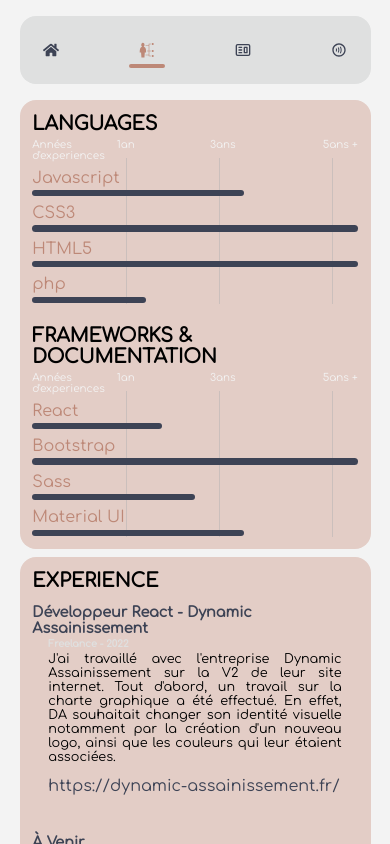
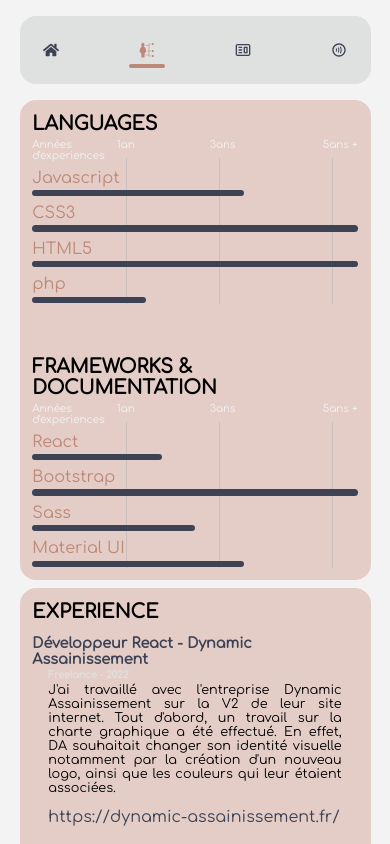
Before and after one commit to Mehdi-Filali/portfolio, a React (Create React App) app: page /web-portfolio/skills in a window 390 px wide. Shown: the top 844 px of the page. Built offline with nearby package versions, Linux system fonts and the light colour scheme.

Commit message:
responsive correction

```diff
--- a/src/styles/pages/_portfolio.scss
+++ b/src/styles/pages/_portfolio.scss
@@ -196,6 +196,7 @@
           {
 
             width: 90% !important;
+            top: 15%;
           }
 
           @keyframes popup {
--- a/src/styles/pages/_skills.scss
+++ b/src/styles/pages/_skills.scss
@@ -11,14 +11,17 @@
         "L E E"
         "O O H";
 
-      .languagesFrameworks, .experience, .otherSkills, .hobbies {
+      .languagesFrameworks,
+      .experience,
+      .otherSkills,
+      .hobbies {
         background: $color-fadeMole;
         border-radius: $radius-square;
         padding: .8rem;
       }
       h3 {
         font-size: 1.4rem;
-        margin-bottom: 1rem;
+        // margin-bottom: 1rem;
         font-family: $font-2;
         // color: $color-fadeMole;
         text-transform: uppercase;
@@ -28,6 +31,7 @@
         grid-area: L;
         margin-bottom: .5rem;
         display: grid;
+        row-gap: 2em;
         grid-template-columns: 1fr;
         grid-template-rows: 1fr 1fr;
         grid-template-areas:
@@ -228,11 +232,6 @@
       min-height: auto;
       height: auto;
 
-      .languagesFrameworks
-      {
-        grid-template-rows: 212px !important;
-      }
-
       h4 {
         font-size: .9rem !important;
       }
@@ -252,18 +251,10 @@
   }
   @media screen and (max-width: 500px){
     .skillsContent {
-      display: grid !important;
+
       grid-template-columns: 1fr !important;
       grid-template-rows: auto !important;
 
-      .languagesFrameworks {
-        grid-area: 1 !important;
-
-        .languagesDisplay
-        {
-          margin-bottom: 1em !important;
-        }
-      }
       .experience {
         grid-area: 2 !important;
         margin-left: 0 !important;
@@ -299,13 +290,15 @@
   @media screen and (max-width: 350px){
     .skillsContent {
       .experience {
-        grid-template-rows: 34px 270px 50px !important;
+        grid-template-rows: 19px auto auto !important;
+        row-gap: 1em;
         .exp1
         {
           display: grid;
-        grid-template-columns: 1fr;
-        grid-template-rows: 34px 26px auto !important;
-        grid-template-areas:
+          grid-template-columns: 1fr;
+          grid-template-rows: 34px 26px auto !important;
+          grid-template-areas:
+
             "1"
             "2";
 
@@ -324,6 +317,7 @@
             a
             {
               grid-area: 4;
+              font-size: .8em;
             }
         }
       }
```
Also changed, not shown: 6 other files (tests, documents, lock files or other folders).
